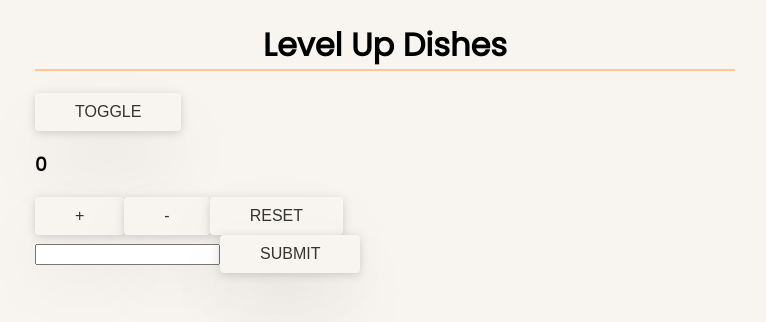
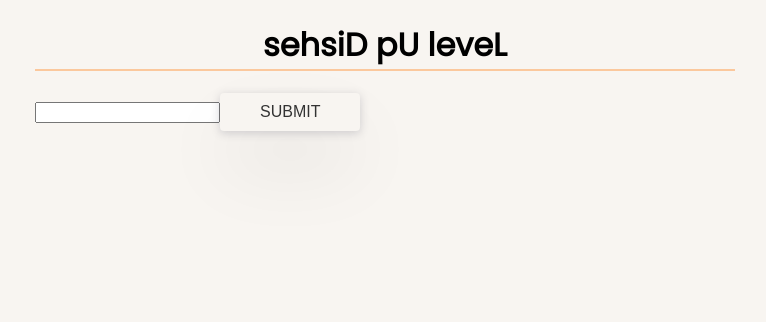
Before and after one commit to rgoshen/levelup_hooks, a React (Create React App) app: page / in a window 1280 px wide. Shown: the top 322 px of the page, without its empty margins (255-1021 px from the left). Built offline with nearby package versions, Linux system fonts and the light colour scheme.

Commit message:
complete useMemo lesson

```diff
--- a/src/App.js
+++ b/src/App.js
@@ -1,4 +1,10 @@
-import React, { useState, useEffect, useRef, createContext } from 'react';
+import React, {
+  useState,
+  useEffect,
+  useRef,
+  createContext,
+  useMemo,
+} from 'react';
 import Toggle from './Toggle';
 import useTitleInput from './hooks/useTitleInput';
 import Counter from './Counter';
@@ -13,19 +19,36 @@ const App = () => {
   // ref.current will populate with div object
   // console.log('ref', ref.current);
 
+  // before use of useMemo, this function is called everytime anything
+  // is changed (for every rerender of the component), for example,
+  // when you type in the text box, this function gets called for every
+  // letter that is typed.
+  const reverseWord = (word) => {
+    console.log('reverseWord called');
+    return word.split('').reverse().join('');
+  };
+
+  // const TitleReversed = reverseWord('Level Up Dishes'); // not memoized
+
+  // this still calls reverseWord on every re-render
+  // const TitleReversed = useMemo( () => reverseWord( 'Level Up Dishes' ) ); // not memoized
+
+  const title = 'Level Up Dishes';
+  const TitleReversed = useMemo(() => reverseWord(title), [title]); // memomized
+
   return (
-    <UserContext.Provider
-      value={{
-        user: true,
-      }}
-    >
+    // <UserContext.Provider
+    //   value={{
+    //     user: true,
+    //   }}
+    // >
     <div className='main-wrapper' ref={ref}>
       {/* <h1 onClick={() => console.log(ref.current.className)}> */}
       <h1 onClick={() => ref.current.classList.add('new-class-name')}>
-          Level Up Dishes
+        {TitleReversed}
       </h1>
-        <Toggle />
-        <Counter />
+      {/* <Toggle /> */}
+      {/* <Counter /> */}
       {/* <h3>{name}</h3> */}
       <form
         onSubmit={(e) => {
@@ -41,7 +64,7 @@ const App = () => {
         <button>Submit</button>
       </form>
     </div>
-    </UserContext.Provider>
+    // </UserContext.Provider>
   );
 };
 
```
Also changed, not shown: 1 other file (tests, documents, lock files or other folders). Lines whose indentation alone changed are shown as unchanged.
